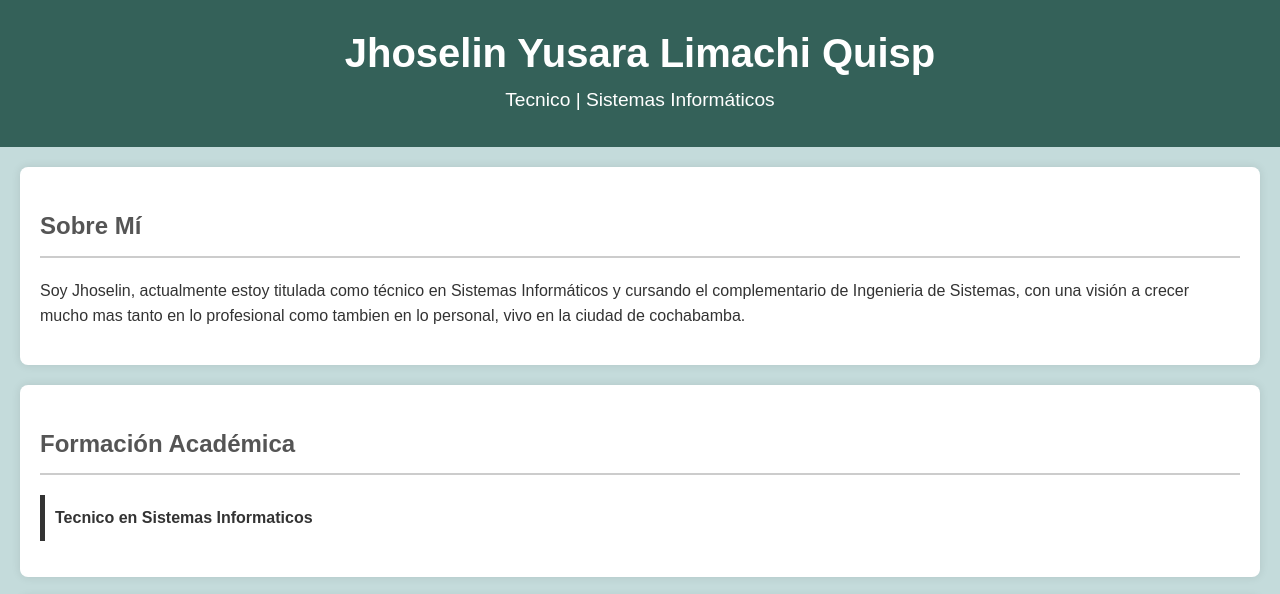
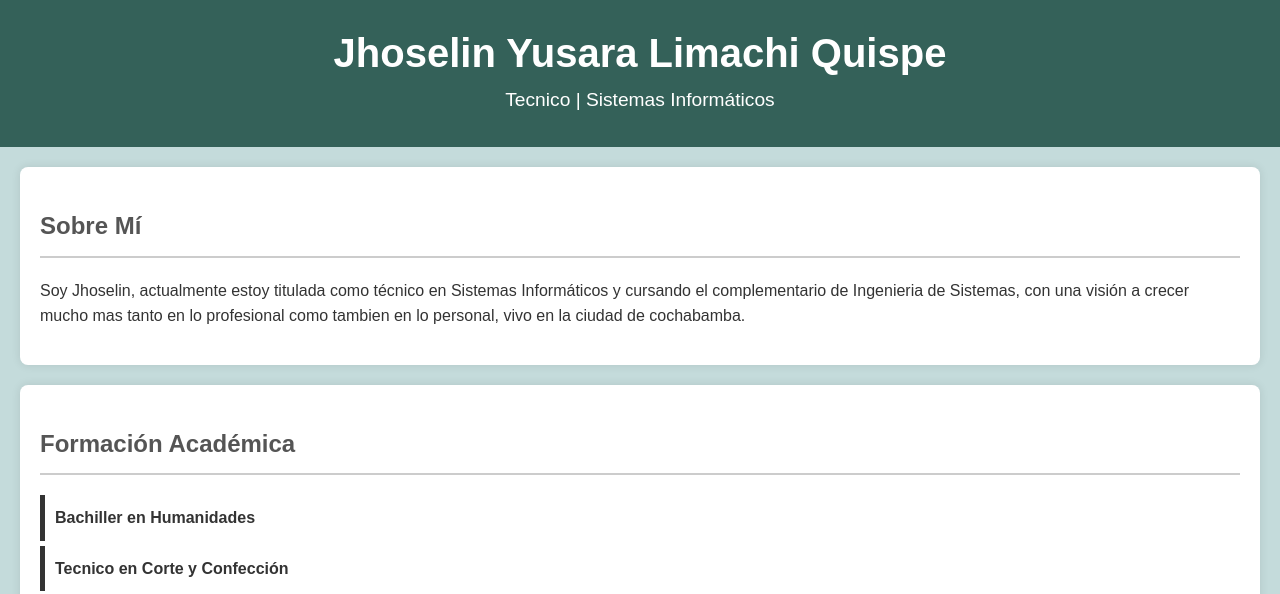
Before and after one commit to JhosiYusara/BlogPersonal, a plain HTML site: page index.html in a window 1280 px wide. Shown: the part 191-785 px from the top of the page. Drawn offline with Linux system fonts and the light colour scheme.

Commit message:
complementación

```diff
--- a/index.html
+++ b/index.html
@@ -19,10 +19,10 @@
 </script>
 </head>
 <body>
-    <a href="#main-content" class="skip-link">Saltar al contenido principal</a>
+    <a href="#main-content" class="skip-link">Contenido principal</a>
     <header>
             <img src="img/perfil.png" alt="Jhosi Yusara" class="avatar" loading="lazy">
-            <h1>Jhoselin Yusara Limachi Quisp</h1>
+            <h1>Jhoselin Yusara Limachi Quispe</h1>
             <p>Tecnico | Sistemas Informáticos</p>
     </header>
 
@@ -35,6 +35,8 @@
         <section class="education">
             <h2>Formación Académica</h2>
             <ul>
+                <li><strong>Bachiller en Humanidades</strong>
+                <li><strong>Tecnico en Corte y Confección</strong>
                 <li><strong>Tecnico en Sistemas Informaticos</strong>
             </ul>
         </section>
```
